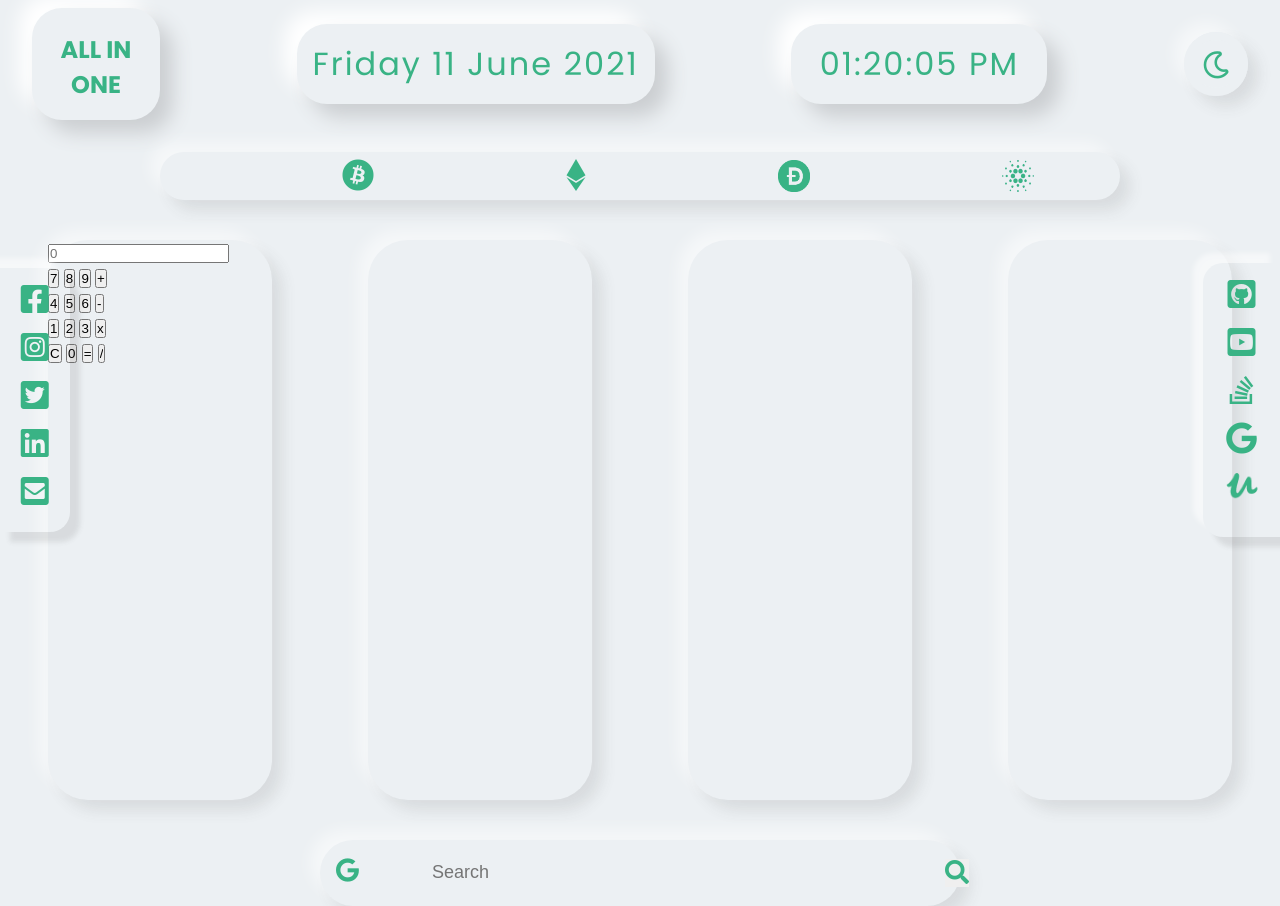
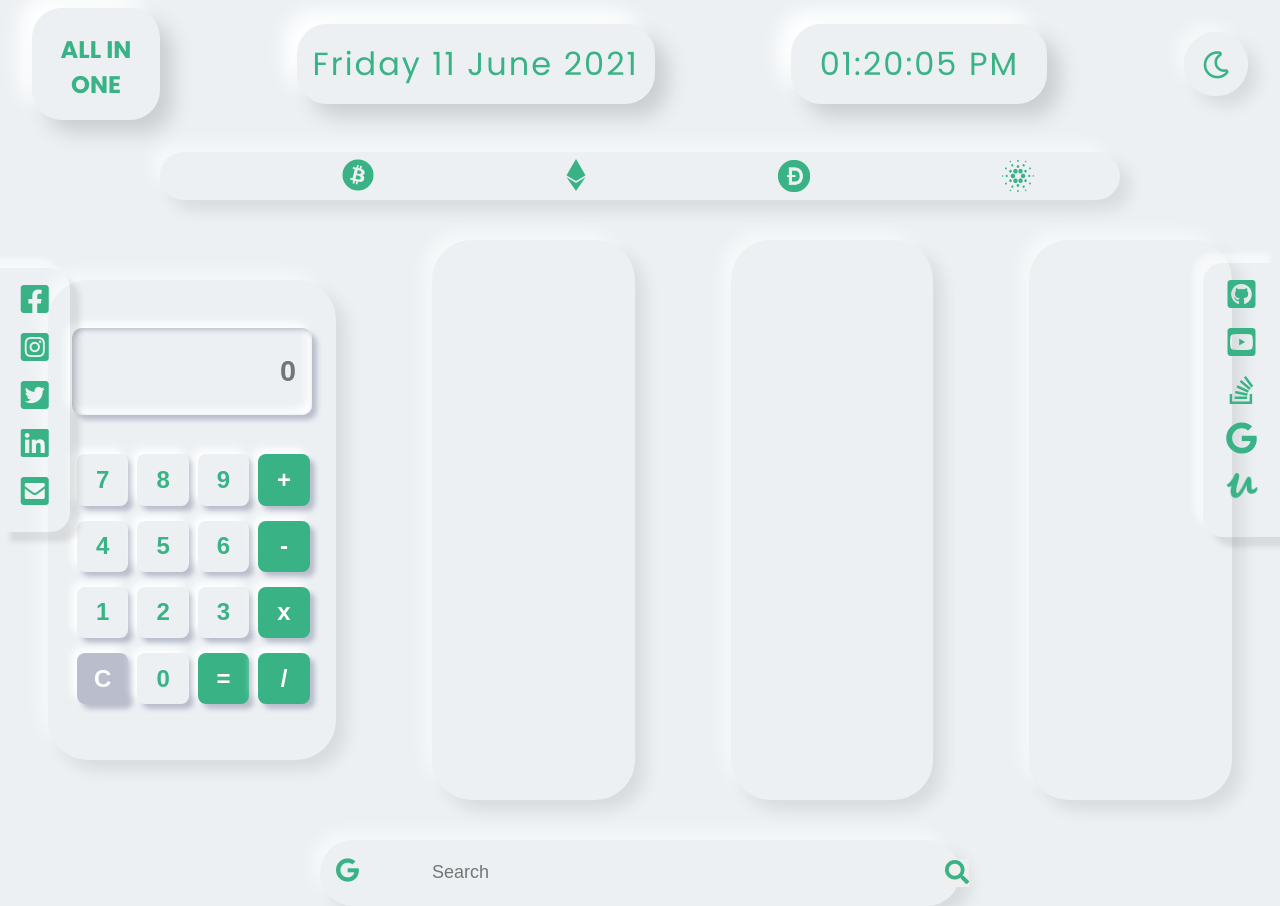
Before and after one commit to a4my/all-in-one-page, a plain HTML site: page index.html in a window 1280 px wide. Drawn offline with Linux system fonts and the light colour scheme; no server answers.

Commit message:
completed calculator card UI

```diff
--- a/styles/modules/_main-section.scss
+++ b/styles/modules/_main-section.scss
@@ -20,50 +20,61 @@
             border-radius: 40px;
             margin: 1.5rem 3rem;
         }
+
+        .calculator__card {
+            padding: 1.5rem;
+            height: 30rem;
+
+            #display {
+                width: 15rem;
+                border-radius: 10px;
+                border: none;
+                outline: none;
+                color: $--primary-color;
+                text-align: right;
+                font-weight: 700;
+                font-size: 1.8rem;
+                padding: 1.7rem 1rem 1.7rem 0;
+                margin: 1.5rem 0;
+                background: transparent;
+                box-shadow: 5px 5px 5px #babecc, -5px -5px 10px #fff, inset 2px 2px 5px #babecc,
+                            inset -5px -5px 10px #fff;
+
+                &::placeholder {
+                    font-size: 1.8rem;
                 }
             }
 
-.socials {
-    position: absolute;
-    top: 50%;
-    left: 0;
-    transform: translateY(-50%);
-    display: flex;
-    align-items: center;
-    justify-content: center;
-    flex-direction: column;
-    box-shadow: -10px -10px 5px rgba(255, 255,255, 0.5),
-            10px 10px 5px rgba(70, 70, 70, 0.12);
-    border-radius: 0 20px 20px 0;
-    padding: 0.5rem 1.3rem 1rem 1.3rem;
+            .button {
+                color: $--primary-color;
+                margin: 15px 0 0 5px;
+                width: 3.2rem;
+                height: 3.2rem;
+                border: none;
+                outline: none;
+                font-size: 1.5rem;
+                font-weight: bold;
+                cursor: pointer;
+                background-color: #ecf0f3;
+                border-radius: 8px;
+                box-shadow: 5px 5px 5px #babecc, -5px -5px 10px #fff;
+                display: inline-block;
+            }
 
-    a {
-        color: $--primary-color;
-        font-size: 2rem;
+
+            .button:active {
+                box-shadow: inset 1px 1px 2px #babecc, inset -1px -1px 2px #fff;
+            }
+
+            .clearButton {
+                background: #babecc;
+                color: white;
+            }
+
+            .mathbutton {
+                background: $--primary-color;
+                color: white;
             }
         }
-
-.tools {
-    position: absolute;
-    top: 50%;
-    right: 0;
-    transform: translateY(-50%);
-    display: flex;
-    align-items: center;
-    justify-content: center;
-    flex-direction: column;
-    box-shadow: -10px -10px 5px rgba(255, 255,255, 0.5),
-            10px 10px 5px rgba(70, 70, 70, 0.12);
-    border-radius: 20px 0 0 20px;
-    padding: 0.5rem 1rem 1rem 1rem;
-
-    a {
-        color: $--primary-color;
-        font-size: 2rem;
-    }
-
-    img {
-        height: 2.8rem;
-        width: 2.8rem;
     }
 }
--- a/styles/style.scss
+++ b/styles/style.scss
@@ -3,4 +3,5 @@
 @import './modules/navbar';
 @import './modules/info';
 @import './modules/main-section';
+@import './modules/tools';
 @import './modules/searchbar';
```
Also changed, not shown: styles/style.css, 1 other file. Lines whose indentation alone changed are shown as unchanged.
